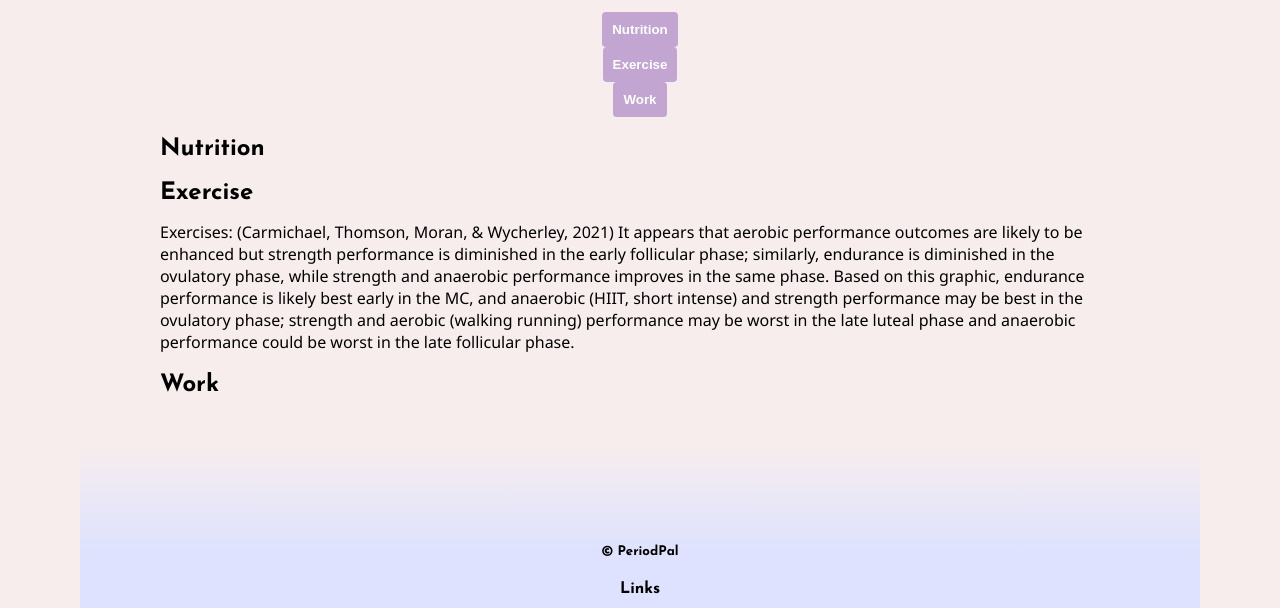
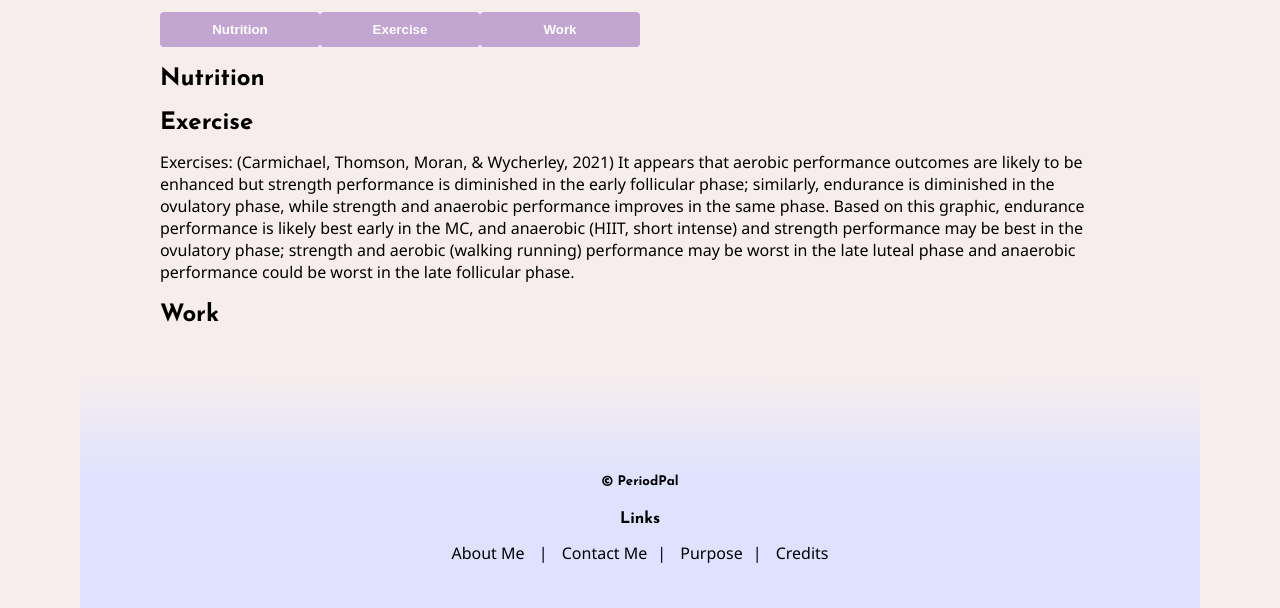
Before and after one commit to celine-leo/periodpal, a plain HTML site: page views/pages/recommendations.html in a window 1280 px wide. Shown: the part 166-774 px from the top of the page. Drawn offline with Linux system fonts and the light colour scheme.

Commit message:
Added thanks to page, recommendations button centered

```diff
--- a/style.css
+++ b/style.css
@@ -61,7 +61,6 @@ h1, h2, h4 {
     box-shadow: 5px 2px 10px rgba(0, 0, 0, 0.1);
     width: 250px;
     text-align: center;
-
 }
 
 @media (max-width: 1000px) {
@@ -160,6 +159,13 @@ button:hover {
 .references i {
     font-style: italic;
 }
+
+.scroll {
+    display: flex;
+    width: 50%;
+    justify-content: space-around;
+}
+
 .thanks {
     padding: 80px 80px;
     text-align: center;
--- a/views/pages/recommendations.html
+++ b/views/pages/recommendations.html
@@ -23,9 +23,11 @@
 
         <div class="text">
             <h1>Recommendations</h1>
-            <button class="scroll" class="Nutrition" onclick="scrollToSection('Nutrition')">Nutrition</button>
-            <button class="Exercise" onclick="scrollToSection('Exercise')">Exercise</button>
-            <button class="Work" onclick="scrollToSection('Work')">Work</button>
+            <div class="scroll">
+                <button class="scroll" class="Nutrition" onclick="scrollToSection('Nutrition')">Nutrition</button>
+                <button class="scroll" class="Exercise" onclick="scrollToSection('Exercise')">Exercise</button>
+                <button class="scroll" class="Work" onclick="scrollToSection('Work')">Work</button>
+            </div>
 
             <div class="Nutrition">
                 <h2>Nutrition</h2>
```
Also changed, not shown: views/pages/thanks.html (+6 -0 lines).
